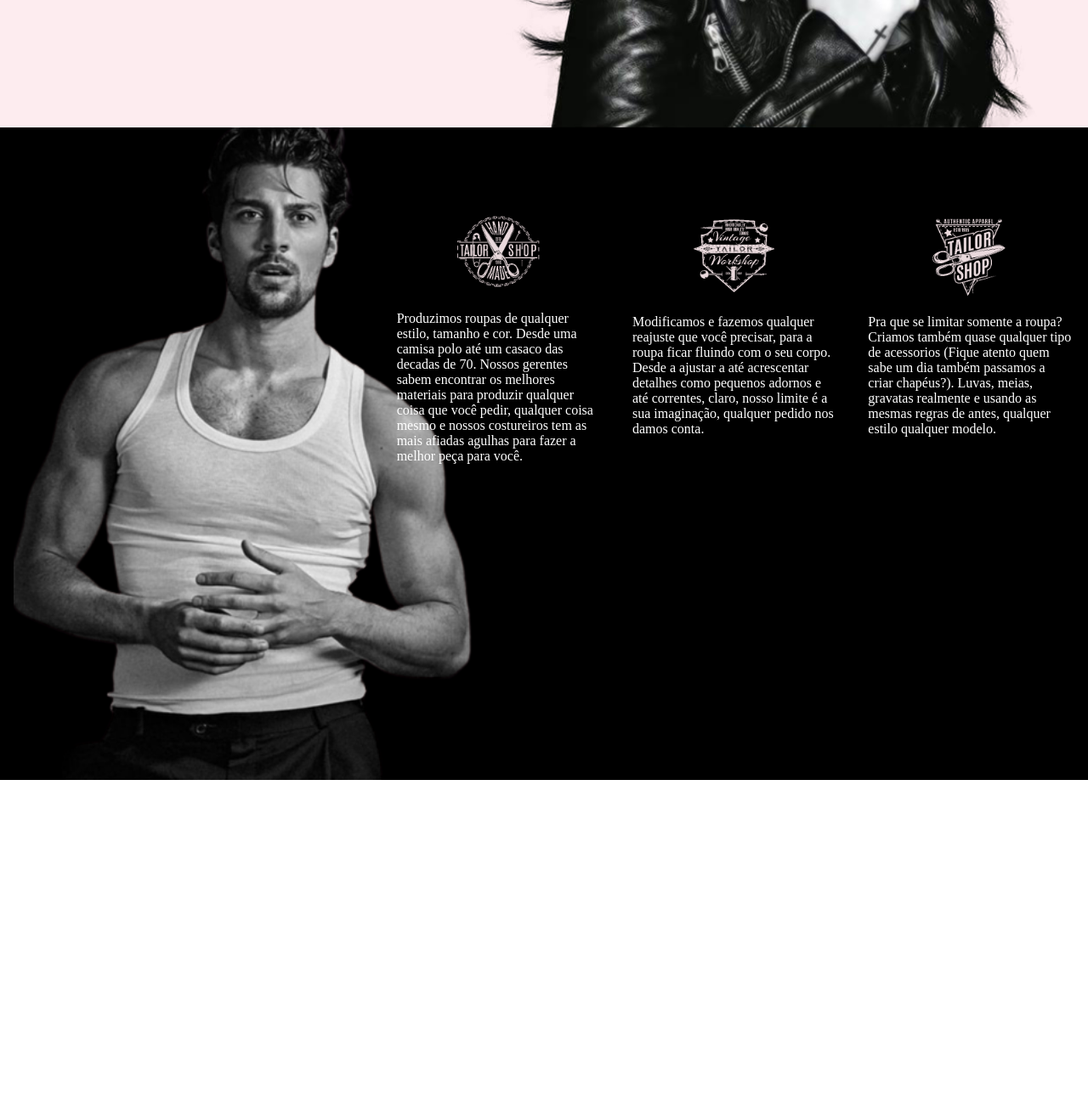
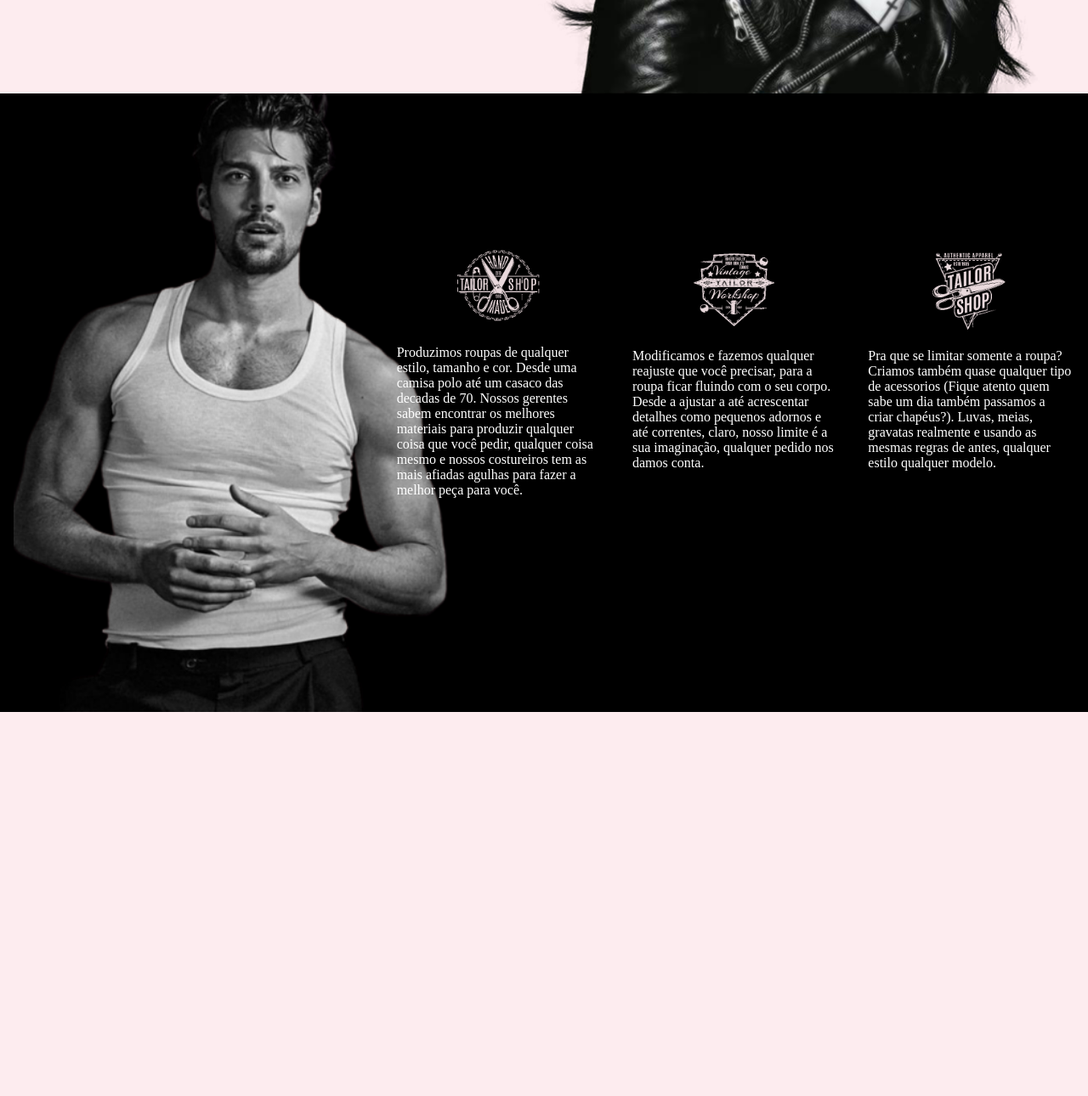
Before and after one commit to Afedehae/HarmonyClothing, a plain HTML site: page index.html in a window 1280 px wide. Shown: the part 570-1860 px from the top of the page at 85% size. Before the commit the page ends 1488 px from the top, so only its background shows below. Drawn offline with Linux system fonts and the light colour scheme.

Commit message:
Add files via upload

```diff
--- a/index.html
+++ b/index.html
@@ -10,8 +10,8 @@
     <header>
       <div class="Header">
         <a id="Direcionador" href="#">Harmony Clothing</a>
+        <a id="Direcionador" href="#">Quem somos</a>
         <a id="Direcionador" href="#">Serviços</a>
-        <a id="Direcionador" href="#">Quem somos</a>
         <a id="Direcionador" href="#">Duvidas?</a>
         <a id="Direcionador" href="#" style="font-size: 1em;">Projeto<br>Delmira</a>
         <a href="#"><img id="InstaLogo" src="img/instagram.png"></a>
@@ -40,6 +40,12 @@
         </div>
       </div>
     </section>
+    <section>
+      <div class="SectionThree">
+
+
+      </div>
+    </section>
 
 
   </body>
--- a/style.css
+++ b/style.css
@@ -56,7 +56,7 @@ img[id="ImagemMostrativa"]{
   display: flex;
   position: static;
   width: inherit;
-  height: 90vh;
+  height: 85vh;
   /*45em*/
   flex-direction: row;
   align-items: center;
@@ -76,18 +76,28 @@ img[id="ImagemMostrativa"]{
   position: static;
   width: inherit;
   height: max-content;
-  min-height: 90vh;
+  min-height: 75vh;
   /*45em*/
   flex-direction: row;
   justify-content: flex-end;
   align-items: flex-start;
-  padding-top: 3em;
+  padding-top: 8em;
   background: var(--SecondBackgroundColor);
   background-image: url("img/CaraAtraente.png");
   background-repeat: no-repeat;
   background-position: left;
   background-size: contain;
   background-position-x: 1em;
+}
+
+.SectionThree{
+  display: flex;
+  position: static;
+  width: inherit;
+  height: 80vh;
+  flex-direction: row;
+  background: var(--FirstBackgroundColor);
+
 }
 
 .Placeholder{
```
